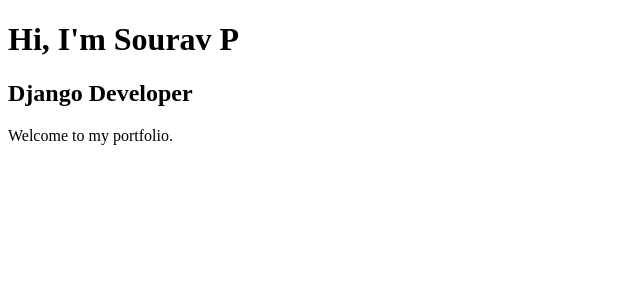
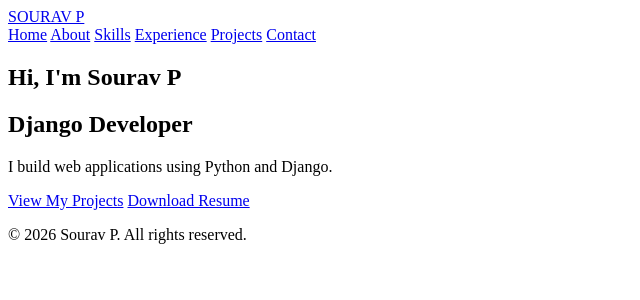
Before and after one commit to sourav-srv916/django-portfolio, a Django app: page / in a window 1280 px wide. Shown: the top 300 px of the page, without its empty margins (0-640 px from the left). Run offline with Django 5.2, Linux system fonts and the light colour scheme.

Commit message:
Add base template and portfolio navigation

```diff
--- /dev/null
+++ b/main/templates/main/base.html
@@ -0,0 +1,41 @@
+<!DOCTYPE html>
+<html lang="en">
+<head>
+    <meta charset="UTF-8">
+    <meta name="viewport" content="width=device-width, initial-scale=1.0">
+
+    <title>
+        {% block title %}
+            Sourav P | Django Developer
+        {% endblock %}
+    </title>
+</head>
+
+<body>
+
+    <header>
+        <nav>
+            <a href="{% url 'home' %}">SOURAV P</a>
+
+            <div>
+                <a href="#">Home</a>
+                <a href="#">About</a>
+                <a href="#">Skills</a>
+                <a href="#">Experience</a>
+                <a href="#">Projects</a>
+                <a href="#">Contact</a>
+            </div>
+        </nav>
+    </header>
+
+    <main>
+        {% block content %}
+        {% endblock %}
+    </main>
+
+    <footer>
+        <p>© 2026 Sourav P. All rights reserved.</p>
+    </footer>
+
+</body>
+</html>
--- a/main/templates/main/home.html
+++ b/main/templates/main/home.html
@@ -1,16 +1,22 @@
-<!DOCTYPE html>
-<html lang="en">
-<head>
-    <meta charset="UTF-8">
-    <meta name="viewport" content="width=device-width, initial-scale=1.0">
-    <title>Sourav P | Django Developer</title>
-</head>
-<body>
+{% extends 'main/base.html' %}
 
+{% block title %}
+    Home | Sourav P
+{% endblock %}
+
+{% block content %}
+
+<section>
     <h1>Hi, I'm Sourav P</h1>
+
     <h2>Django Developer</h2>
 
-    <p>Welcome to my portfolio.</p>
+    <p>
+        I build web applications using Python and Django.
+    </p>
 
-</body>
-</html>
+    <a href="#">View My Projects</a>
+    <a href="#">Download Resume</a>
+</section>
+
+{% endblock %}
```
